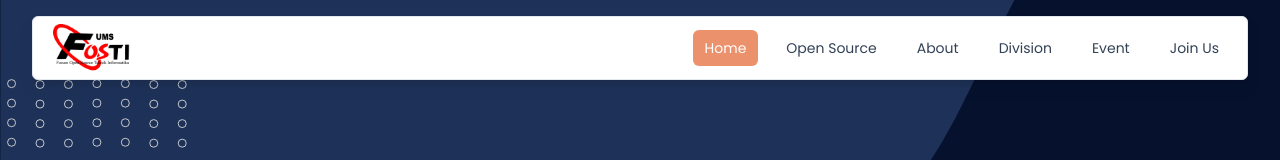
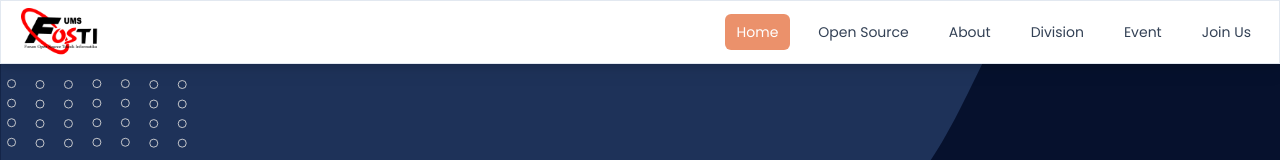
Before and after one commit to FOSTI-UMS/web-utama-2023, a Next.js app: page / in a window 1280 px wide. Shown: the top 160 px of the page. Built offline with nearby package versions, Linux system fonts and the light colour scheme.

Commit message:
fix: styling

```diff
--- a/components/about.js
+++ b/components/about.js
@@ -8,8 +8,7 @@ export default function About() {
         <div className="text-[#1E3259] sm:ps-10 px-4 pt-3 sm:pt-0 sm:w-1/2 w-screen sm:min-h-screen flex flex-col justify-center sm:items-end">
           <div className="font-bold text-2xl sm:text-5xl mb-2">About Us</div>
           <div className="font-base text-base tracking-widest text-justify">
-            Open source adalah konsep pengembangan perangkat lunak di mana kode sumbernya dapat diakses oleh publik. Siapa pun bisa melihat, mengubah, dan mendistribusikannya sesuai lisensi yang ditetapkan. Komunitas open source penting
-            untuk memfasilitasi kolaborasi, pertukaran pengetahuan, mempercepat inovasi, meningkatkan transparansi dan keamanan, serta sebagai platform pengembangan akademis.{" "}
+          Forum Open Source Teknik Informatika (FOSTI) adalah Unit Kegiatan Mahasiswa di tingkat fakultas, yang tepatnya berada di bawah Fakultas Komunikasi dan Informatika UMS. FOSTI bergerak di bidang teknologi khususnya mempelajari, memperdalam, dan menyebarkan Open Source. Selain itu, FOSTI juga aktif dalam pengembangan bidang keorganisasian yang berkontribusi pada kemajuan dan pengembangan diri anggotanya.
           </div>
         </div>
         <div className="sm:w-1/2 w-64 sm:min-h-screen flex justify-center items-center">
--- a/components/footer.js
+++ b/components/footer.js
@@ -5,7 +5,7 @@ import React from 'react'
 function Footer() {
   return (
     <>
-      <footer className="snap-center bg-gray-800 text-white py-12">
+      <footer className="snap-center bg-gray-800 text-white py-12 px-2 sm:px-0">
         <div className="container max-w-7xl mx-auto px-2 sm:px-6 lg:px-8">
           <div className="flex flex-wrap">
             <div className="w-full lg:w-1/4 mb-4 lg:mb-0">
--- a/components/nav.js
+++ b/components/nav.js
@@ -13,9 +13,9 @@ function Nav() {
     joinUs: false,
   })
   return (
-        <header className="fixed mt-4 top-0 w-full z-10">
-          <div className="mx-auto max-w-7xl px-2 sm:px-6 lg:px-8">
-            <div className="relative flex h-16 px-2 sm:px-4 items-center justify-between bg-white rounded-md drop-shadow-md sm:drop-shadow-lg border border-slate-200">
+        <header className="fixed top-0 w-full z-10">
+          <div className="w-full">
+            <div className="relative flex h-16 px-2 sm:px-4 items-center justify-between bg-white drop-shadow-md sm:drop-shadow-lg border border-slate-200">
               <div className="absolute inset-y-0 right-0 flex items-center sm:hidden">
                 <button type="button" onClick={()=>setShowMenu(!showMenu)} className="relative inline-flex items-center justify-center rounded-md p-2 text-slate-700 hover:text-slate-900 focus:outline-none focus:ring-2 focus:ring-inset focus:ring-white" aria-controls="mobile-menu" aria-expanded="false">
                   <span className="absolute -inset-0.5"></span>
```
